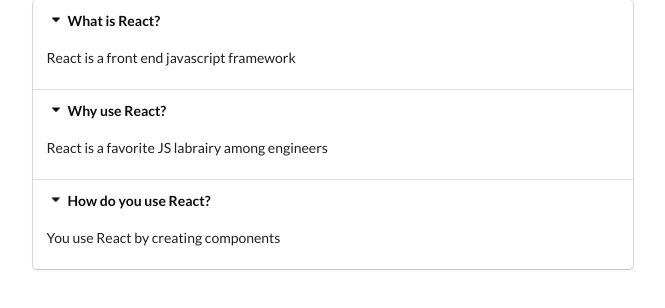
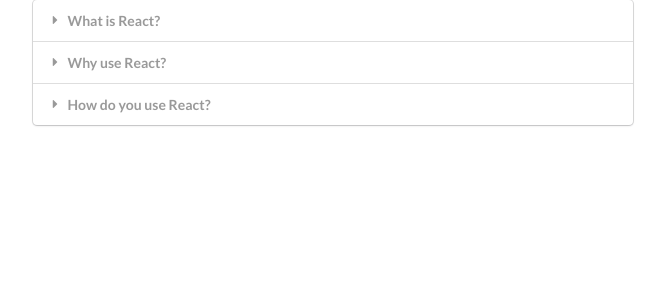
Before and after one commit to Fburbaud/widgets-react-app, a React (Create React App) app: page / in a window 1280 px wide. Shown: the top 308 px of the page, without its empty margins (44-709 px from the left). Built offline with nearby package versions, Linux system fonts and the light colour scheme.

Commit message:
accordion done

```diff
--- a/src/components/Accordion.js
+++ b/src/components/Accordion.js
@@ -1,16 +1,24 @@
-import React from "react";
+import React, { useState } from "react";
 
 const Accordion = ({ items }) => {
-    const renderedItems = items.map(item => {
+    const [activeIndex, setActiveIndex] = useState(null);
+
+    const onTitleClick = (index) => {
+        setActiveIndex(index);
+    };
+
+    const renderedItems = items.map((item, index) => {
+const active = index === activeIndex ? 'active' : '';
+
         return(
             //using a react fragment instead of a div to work with semantic ui or we're
             //going to have an extra border on our accordion
             <React.Fragment key={item.title}>
-                <div className="title active">
+                <div className={`title ${active}`} onClick={() => onTitleClick(index)}>
                     <i className="dropdown icon"></i>
                     {item.title}
                 </div>
-                <div className="content active">
+                <div className={`content ${active}`}>
                     <p>{item.content}</p>
                 </div>
             </React.Fragment>
```
